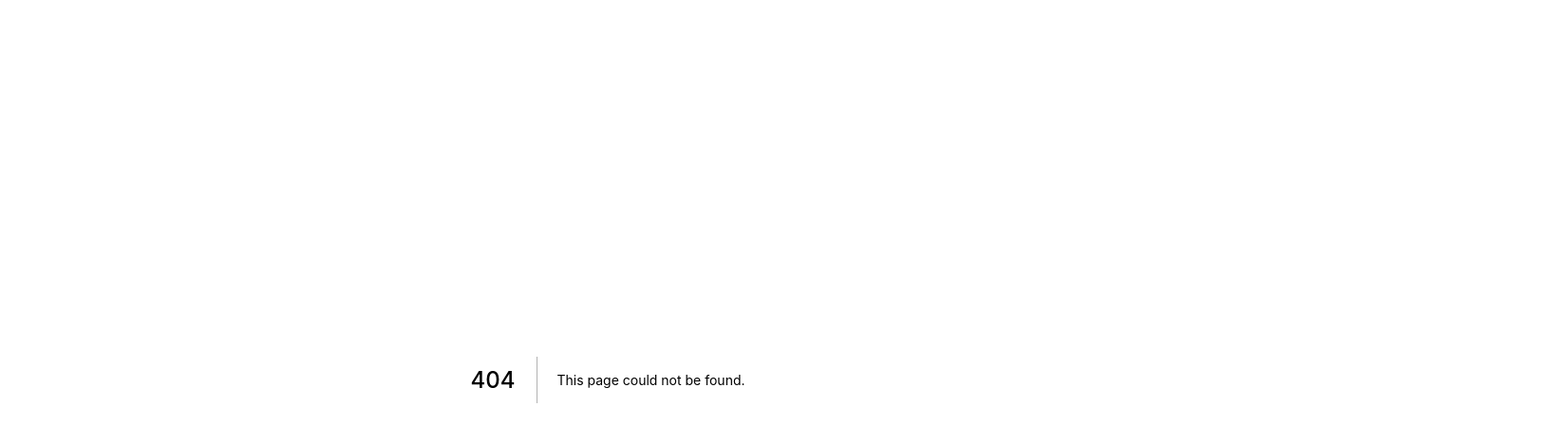
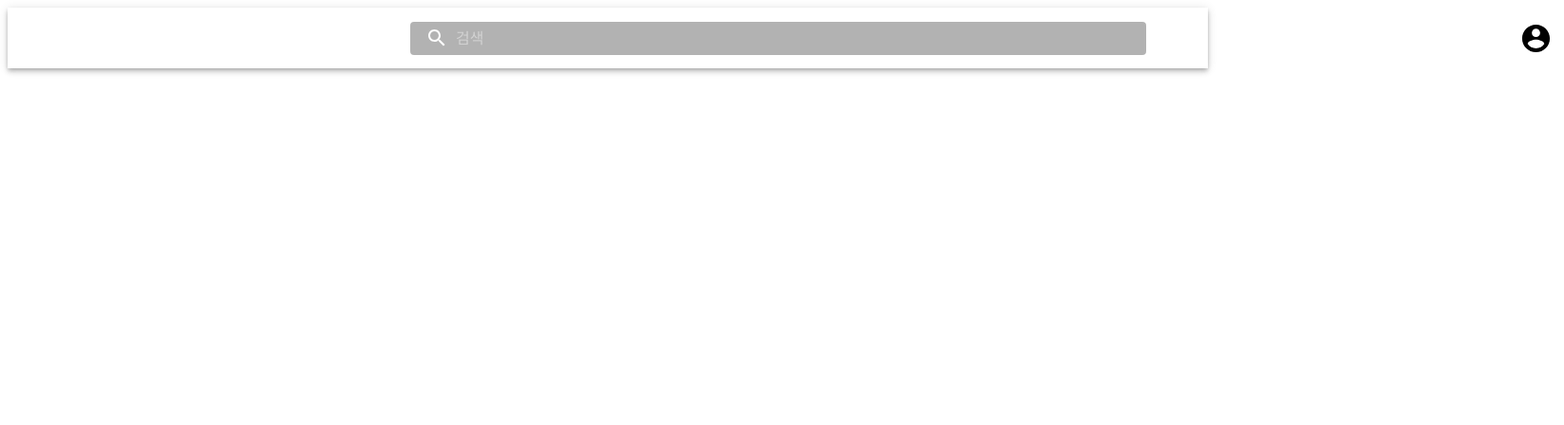
Before and after one commit to Tekiter/LogicKingElectric, a Next.js app in the folder packages/client/: page /mainpage in a window 1280 px wide. Before the commit this address had no page. Shown: the top 448 px of the page at 95% size, 1647 px wide, since content can reach past the window. Built offline with nearby package versions, Linux system fonts and the light colour scheme.

Commit message:
210708_header

```diff
--- a/package.json
+++ b/package.json
@@ -37,6 +37,7 @@
         "jest": "^27.0.5",
         "lerna": "^4.0.0",
         "lint-staged": "^11.0.0",
+        "next-images": "^1.8.1",
         "prettier": "^2.3.1",
         "ts-jest": "^27.0.3",
         "typescript": "^4.3.2"
--- /dev/null
+++ b/packages/client/components/logo.tsx
@@ -0,0 +1,16 @@
+import Img from "next/image";
+import logo from "../statics/logo01.png";
+
+export interface LogoSize {
+    width: number | string;
+    height: number | string;
+}
+export default function Logo(props: LogoSize): JSX.Element {
+    return (
+        <>
+            <a href="./mainpage">
+                <Img src={logo} width={props.width} height={props.height} alt="logo" />
+            </a>
+        </>
+    );
+}
--- /dev/null
+++ b/packages/client/components/searchBar.tsx
@@ -0,0 +1,80 @@
+import SearchIcon from "@material-ui/icons/Search";
+import InputBase from "@material-ui/core/InputBase";
+import { alpha, makeStyles, Theme, createStyles } from "@material-ui/core/styles";
+import IconButton from "@material-ui/core/IconButton";
+import AccountCircle from "@material-ui/icons/AccountCircle";
+
+const useStyles = makeStyles((theme: Theme) =>
+    createStyles({
+        search: {
+            position: "relative",
+            borderRadius: theme.shape.borderRadius,
+            backgroundColor: alpha(theme.palette.common.black, 0.3),
+            "&:hover": {
+                backgroundColor: alpha(theme.palette.common.black, 0.15),
+            },
+            marginRight: theme.spacing(2),
+            marginLeft: 0,
+            [theme.breakpoints.up("md")]: {
+                marginLeft: theme.spacing(50),
+                width: "auto",
+            },
+        },
+        searchIcon: {
+            padding: theme.spacing(0, 2),
+            height: "100%",
+            position: "absolute",
+            pointerEvents: "none",
+            display: "flex",
+            alignItems: "center",
+            justifyContent: "center",
+        },
+        inputRoot: {
+            color: "inherit",
+        },
+        inputInput: {
+            padding: theme.spacing(1, 1, 1, 0),
+            // vertical padding + font size from searchIcon
+            paddingLeft: `calc(1em + ${theme.spacing(4)}px)`,
+            transition: theme.transitions.create("width"),
+            width: "90%",
+            [theme.breakpoints.up("lg")]: {
+                width: "80ch",
+            },
+        },
+        sectionDesktop: {
+            display: "none",
+            [theme.breakpoints.up("md")]: {
+                display: "flex",
+            },
+            marginLeft: "30%",
+            color: alpha(theme.palette.common.black, 1.0),
+        },
+    }),
+);
+
+export default function SearchBar(): JSX.Element {
+    const classes = useStyles();
+    return (
+        <>
+            <div className={classes.search}>
+                <div className={classes.searchIcon}>
+                    <SearchIcon />
+                </div>
+                <InputBase
+                    placeholder="검색"
+                    classes={{
+                        root: classes.inputRoot,
+                        input: classes.inputInput,
+                    }}
+                    inputProps={{ "aria-label": "search" }}
+                />
+            </div>
+            <div className={classes.sectionDesktop}>
+                <IconButton edge="end" color="inherit" aria-haspopup="true">
+                    <AccountCircle fontSize="large" />
+                </IconButton>
+            </div>
+        </>
+    );
+}
--- a/packages/client/next.config.js
+++ b/packages/client/next.config.js
@@ -7,4 +7,13 @@ module.exports = {
             },
         ];
     },
+    loaders: [
+        {
+            test: /\.(gif|svg|jpg|png)$/,
+            loader: "file-loader",
+        },
+    ],
 };
+// eslint-disable-next-line @typescript-eslint/no-var-requires
+const withImages = require("next-images");
+module.exports = withImages();
--- a/packages/client/pages/index.tsx
+++ b/packages/client/pages/index.tsx
@@ -1,5 +1,5 @@
 import Head from "next/head";
-import MainPage from "./routers/mainPage";
+import MainPage from "./login/login";
 
 export default function Home(): JSX.Element {
     // Ctrl+Space : check children
--- /dev/null
+++ b/packages/client/pages/mainpage/index.tsx
@@ -0,0 +1,17 @@
+import SearchBar from "../../components/searchBar";
+import AppBar from "@material-ui/core/AppBar";
+import Toolbar from "@material-ui/core/Toolbar";
+import Logo from "../../components/logo";
+
+export default function MainPageHome(): JSX.Element {
+    return (
+        <div>
+            <AppBar position="static" style={{ background: "#ffffff" }}>
+                <Toolbar>
+                    <Logo width={"70%"} height={"50%"}></Logo>
+                    <SearchBar />
+                </Toolbar>
+            </AppBar>
+        </div>
+    );
+}
--- a/packages/client/tsconfig.json
+++ b/packages/client/tsconfig.json
@@ -18,7 +18,7 @@
             "@/*": ["./*"]
         }
     },
-    "include": ["next-env.d.ts", "**/*.ts", "**/*.tsx", "pages/routers/login.tsx"],
+    "include": ["next-env.d.ts", "**/*.ts", "**/*.tsx", "pages/login/login.tsx"],
     "exclude": ["node_modules"],
     "references": [
         {
```
Also changed, not shown: packages/client/next-env.d.ts, packages/client/pages/login/login.tsx (renamed from packages/client/pages/routers/mainPage.tsx), packages/client/statics/logo01.png (added), 1 other file (tests, documents, lock files or other folders).
